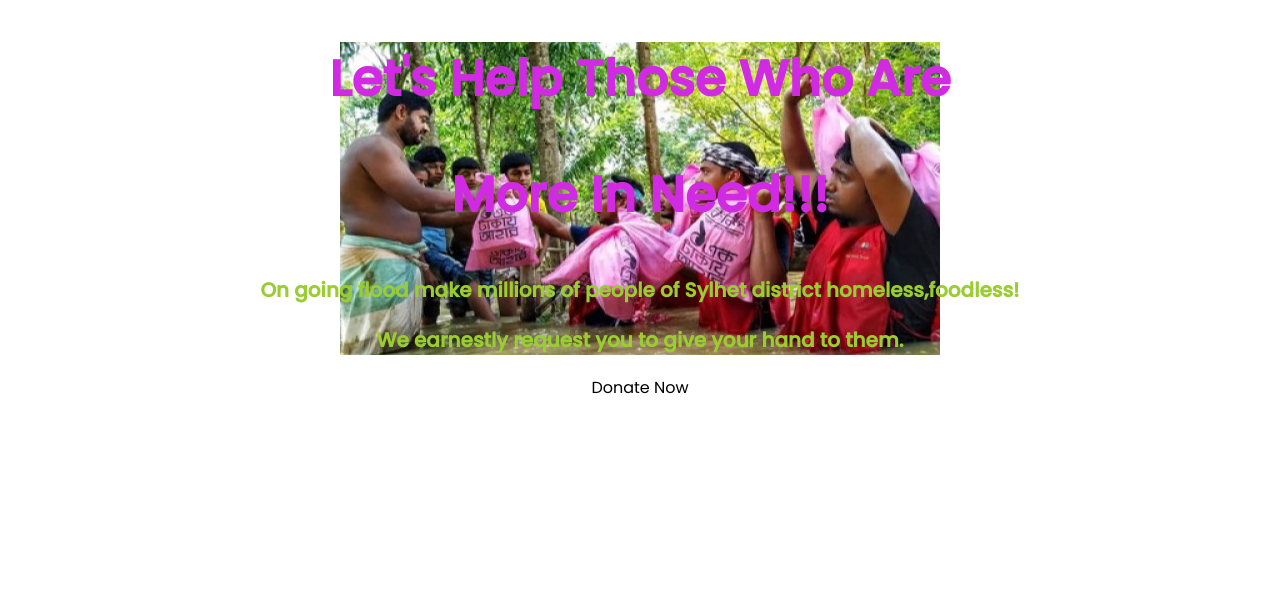
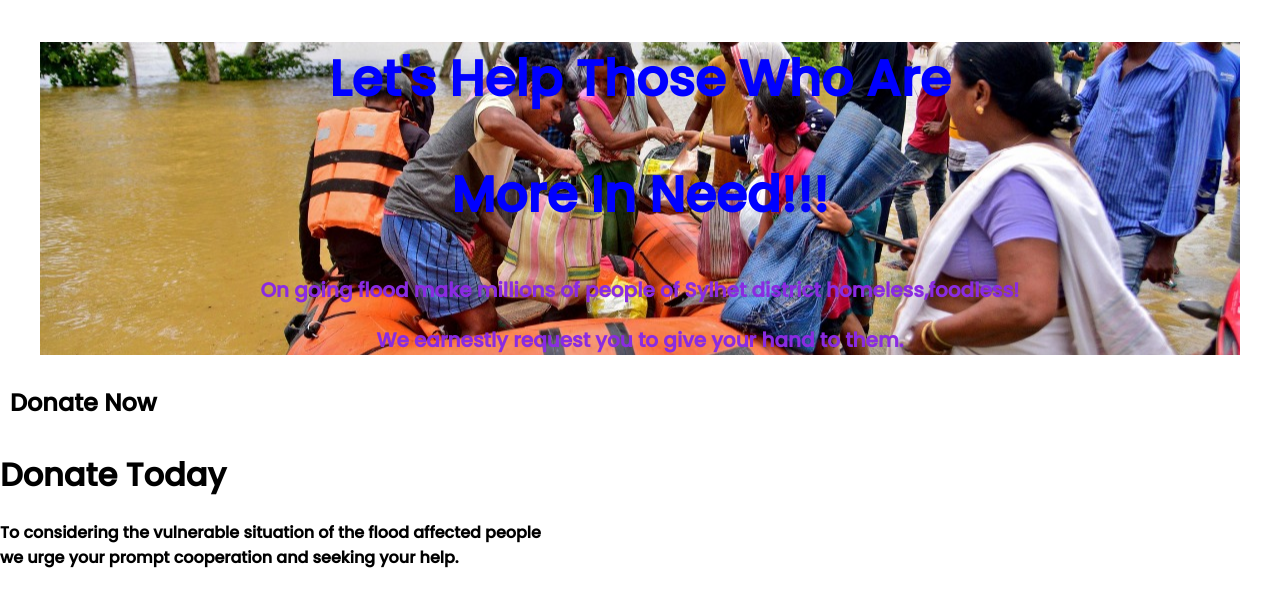
Before and after one commit to ahammedkarim/my-first-assignment, a plain HTML site: page index.html in a window 1280 px wide. Drawn offline with Linux system fonts and the light colour scheme.

Commit message:
donate added

```diff
--- a/index.html
+++ b/index.html
@@ -1,28 +1,47 @@
 <!DOCTYPE html>
 <html lang="en">
+
 <head>
+
     <meta charset="UTF-8">
     <meta http-equiv="X-UA-Compatible" content="IE=edge">
     <meta name="viewport" content="width=device-width, initial-scale=1.0">
     <title>My First Assignment</title>
     <link rel="preconnect" href="https://fonts.googleapis.com">
-<link rel="preconnect" href="https://fonts.gstatic.com" crossorigin>
-<link href="https://fonts.googleapis.com/css2?family=Poppins:ital,wght@0,400;0,500;1,400&display=swap" rel="stylesheet">
+    <link rel="preconnect" href="https://fonts.gstatic.com" crossorigin>
+    <link href="https://fonts.googleapis.com/css2?family=Poppins:ital,wght@0,400;0,500;1,400&display=swap"
+        rel="stylesheet">
     <link rel="stylesheet" href="style.css">
 </head>
+
 <body>
-    <section class="flexible-container">
+    <section>
         <div>
             <h1 class="orange-color">Let's Help Those Who Are</h1>
             <h1 class="orange-color">More In Need!!!</h1>
             <h3 class="blue-color">On going flood make millions of people of Sylhet district homeless,foodless!</h3>
-            <h3  class="blue-color">We earnestly request you to give your hand to them.</h3>
+            <h3 class="blue-color">We earnestly request you to give your hand to them.</h3>
         </div>
-        <p >Donate Now</p>
+        <h1 style="padding:10px ;">Donate Now</h1>
 
 
 
     </section>
 
+    <h1>Donate Today</h1>
+    <section>
+        <h4>To considering the vulnerable situation of the flood affected people <br>we urge your prompt
+            cooperation and seeking your help.<br></h4>
+
+
+    </section>
+    <section>
+        <p></p>
+    </section>
+
+
+
+
 </body>
+
 </html>
--- a/style.css
+++ b/style.css
@@ -1,30 +1,45 @@
-body{
+body {
     font-family: 'Poppins', sans-serif;
     margin: 0;
 
 
 }
-.orange-color{
-    color: rgb(208, 43, 226);
+
+.orange-color {
+    color: blue;
     font-size: 50px;
     text-align: center;
 }
-.blue-color{
-    color: yellowgreen;
+
+.blue-color {
+    color: blueviolet;
     font-size: 20px;
     text-align: center;
 }
 
-div{
-    background-image: url(images/donation11.jpg);
+div {
+    background-image: url(images/donation5.jpg);
     background-repeat: no-repeat;
     background-position: center;
-    bottom: 2000px;
-    top: 2000px;
+    width: 50% 50%;
 
 }
 
-p{
+
+
+
+
+
+.text {
+    align-content: center;
+    color: blue;
+
+}
+
+.link-button {
+    font-size: 30px;
     text-align: center;
-    box-sizing: content-box;
+    border-radius: 20px;
+
+    margin-bottom: 50px;
 }
```
